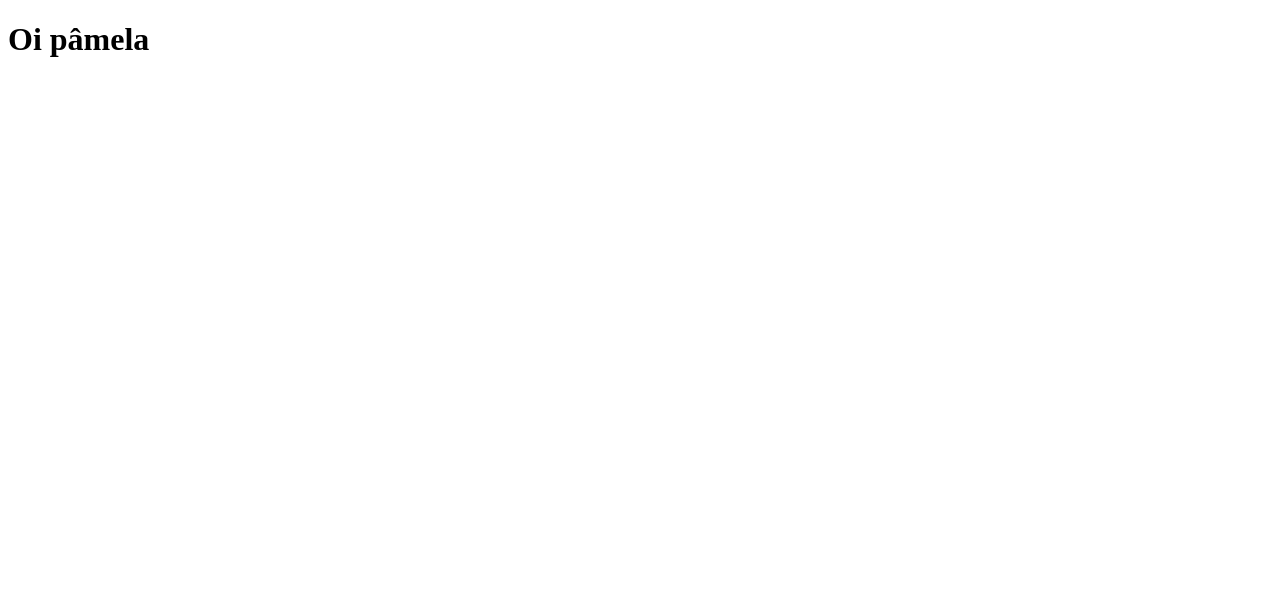
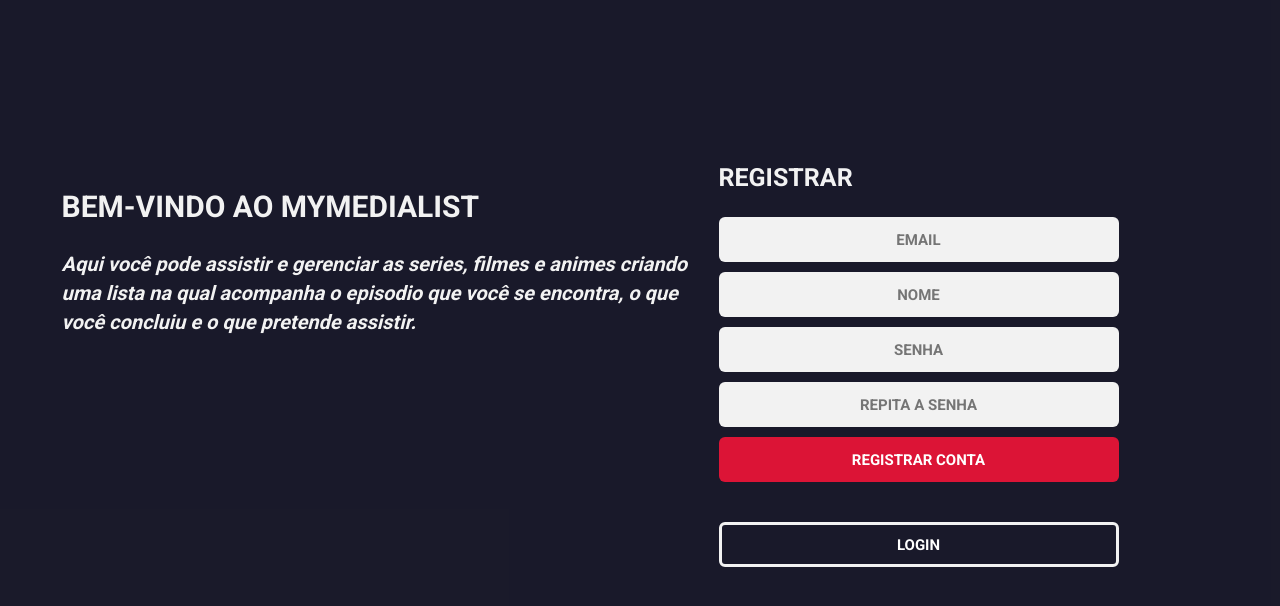
Before and after one commit to GuilhermeRods/myMediaList, a React (Create React App) app in the folder frontend/: page /register in a window 1280 px wide. Shown: the top 606 px of the page. Built offline with nearby package versions, Linux system fonts and the light colour scheme.

Commit message:
adiciona tela para cadastro de usuarios

```diff
--- a/frontend/src/App.js
+++ b/frontend/src/App.js
@@ -1,12 +1,13 @@
-import { Title } from './styles'
 import React from 'react'
 
-function App  () {
-    return (
-      <div>
-        <Title>Oi pâmela</Title>
-      </div>
-    );
+import './global.css'
+
+import Routes from './routes/routes'
+
+const App = () => {
+  return (
+    <Routes />
+  )
 }
 
-export default App;
+export default App
--- /dev/null
+++ b/frontend/src/global.css
@@ -0,0 +1,11 @@
+@import url('https://fonts.googleapis.com/css2?family=Roboto:wght@700&display=swap');
+
+* {
+  margin: 0;
+  padding: 0;
+  font-family: 'Roboto', sans-serif;
+}
+
+button {
+  cursor: pointer;
+}
--- /dev/null
+++ b/frontend/src/global.js
@@ -0,0 +1,29 @@
+import styled from 'styled-components'
+
+export const Button = styled.button`
+background: ${props => props.primary ? '#DC1436' : 'none'};
+margin-top: ${props => props.primary ? '10px' : '5vh'};
+font-size: 15px;
+width: 400px;
+border-radius: 6px;
+box-sizing: border-box;
+border: ${props => props.primary ? 'none' : '3px solid #F2F2F2'};
+height: 45px;
+color: #FFF;
+`
+
+export const Input = styled.input`
+height: 45px;
+width: 400px;
+border-radius: 6px;
+background-color: #F2F2F2;
+color: #BDBABA;
+font-family: Roboto;
+font-size: 15px;
+font-weight: 700;
+line-height: 23px;
+text-align: center;
+border-radius: 6px;
+margin-top: 10px;
+border: none;
+`
--- /dev/null
+++ b/frontend/src/pages/login/index.js
@@ -0,0 +1,24 @@
+import React, { useState } from 'react'
+
+import Modal from '../modal'
+
+import './styles.css'
+import Register from '../register'
+
+import { Button } from '../../global'
+
+const Home = () => {
+  const [isModelVisible, setIsModelVisible] = useState(false)
+  return (
+
+    <div className='container'>
+      <Button primary onClick={() => setIsModelVisible(true)}>CADASTRE-SE AQUI </Button>
+      <div className='content'>
+        {isModelVisible ? <Modal onClose={() => setIsModelVisible(false)}><Register /></Modal> : null}
+      </div>
+    </div>
+
+  )
+}
+
+export default Home
--- /dev/null
+++ b/frontend/src/pages/login/styles.css
@@ -0,0 +1,6 @@
+.container {
+  justify-content: center;
+  align-items: center;
+  display: flex;
+  flex-direction: row;
+}
--- /dev/null
+++ b/frontend/src/pages/modal/index.js
@@ -0,0 +1,19 @@
+import React from 'react'
+
+import { FaRegTimesCircle } from 'react-icons/fa'
+
+import './styles.css'
+
+const Modal = ({ onClose = () => {}, children }) => {
+  return (
+    <div className='modal'>
+      <div className='container'>
+        <FaRegTimesCircle className='close' onClick={onClose} size={30} color='#808080' />
+        <div className='content' />
+        {children}
+      </div>
+    </div>
+  )
+}
+
+export default Modal
--- /dev/null
+++ b/frontend/src/pages/modal/styles.css
@@ -0,0 +1,13 @@
+.modal {
+ width: 100%;
+ height: 100vh;
+ position: absolute;
+ top: 0;
+ left: 0;
+}
+.container .close {
+  cursor: pointer;
+  position: absolute;
+  right: 5vw;
+  top: 5vh;
+}
--- /dev/null
+++ b/frontend/src/pages/register/index.js
@@ -0,0 +1,33 @@
+import React from 'react'
+
+import './styles.css'
+
+import { Button, Input } from '../../global'
+
+const Register = () => {
+  const handleRegister = () => {}
+
+  return (
+    <div className='registerContainer'>
+      <div className='contentWelcome'>
+        <h1>BEM-VINDO AO MYMEDIALIST</h1>
+        <p>Aqui você pode assistir e gerenciar as series, filmes e animes criando uma lista na qual acompanha o episodio que você se encontra, o que você concluiu e o que pretende assistir.</p>
+      </div>
+      <div className='content'>
+        <section>
+          <h2>REGISTRAR</h2>
+        </section>
+        <form onSubmit={handleRegister}>
+          <Input type='email' placeholder='EMAIL' />
+          <Input placeholder='NOME' />
+          <Input placeholder='SENHA' />
+          <Input placeholder='REPITA A SENHA' />
+          <Button primary>REGISTRAR CONTA</Button>
+          <Button>LOGIN</Button>
+        </form>
+      </div>
+    </div>
+  )
+}
+
+export default Register
--- /dev/null
+++ b/frontend/src/pages/register/styles.css
@@ -0,0 +1,42 @@
+.registerContainer {
+  background-color: rgba(1,1,19,0.9);
+  width: 100%;
+  height: 100vh;
+  display: flex;
+  align-items: center;
+  justify-content: center;
+}
+
+.registerContainer .content {
+  height: 480px;
+  width: 500px;
+}
+
+section h2 {
+  height: 47px;
+  width: 162px;
+  color: #F2F2F2;
+  font-family: 'Roboto';
+  font-size: 25px;
+  font-weight: 700;
+  line-height: 35px;
+  font-weight: bold;
+}
+
+.contentWelcome h1 {
+  height: 61px;
+  width: 657px;
+  color: #F2F2F2;
+  font-size: 30px;
+  font-weight: 700;
+  line-height: 35px;
+}
+
+.contentWelcome p {
+  height: 360.48px;
+  width: 657px;
+  color: #F2F2F2;
+  font-size: 20px;
+  font-style: italic;
+  line-height: 29px;
+}
--- /dev/null
+++ b/frontend/src/routes/routes.js
@@ -0,0 +1,17 @@
+import React from 'react'
+import { BrowserRouter, Route, Switch } from 'react-router-dom'
+
+import Register from '../pages/register'
+import Login from '../pages/login'
+
+const Routes = () => {
+  return (
+    <BrowserRouter>
+      <Switch>
+        <Route path='/register' component={Register} />
+        <Route path='/login' component={Login} />
+      </Switch>
+    </BrowserRouter>
+  )
+}
+export default Routes
--- a/frontend/src/styles.js
+++ /dev/null
@@ -1,5 +0,0 @@
-import styled from 'styled-components'
-
-export const Title = styled.h1`
-    color: #000;
-`;
```
Also changed, not shown: 1 other file (tests, documents, lock files or other folders).
